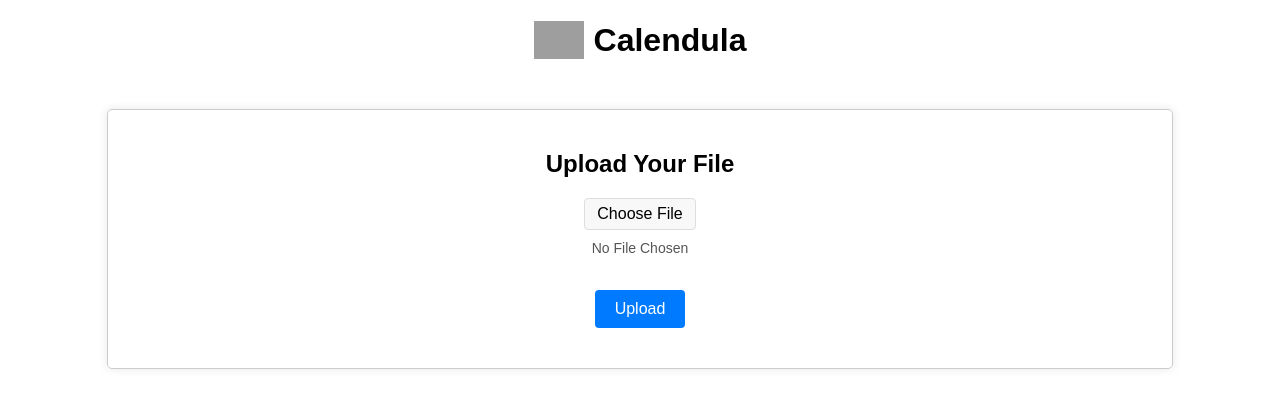
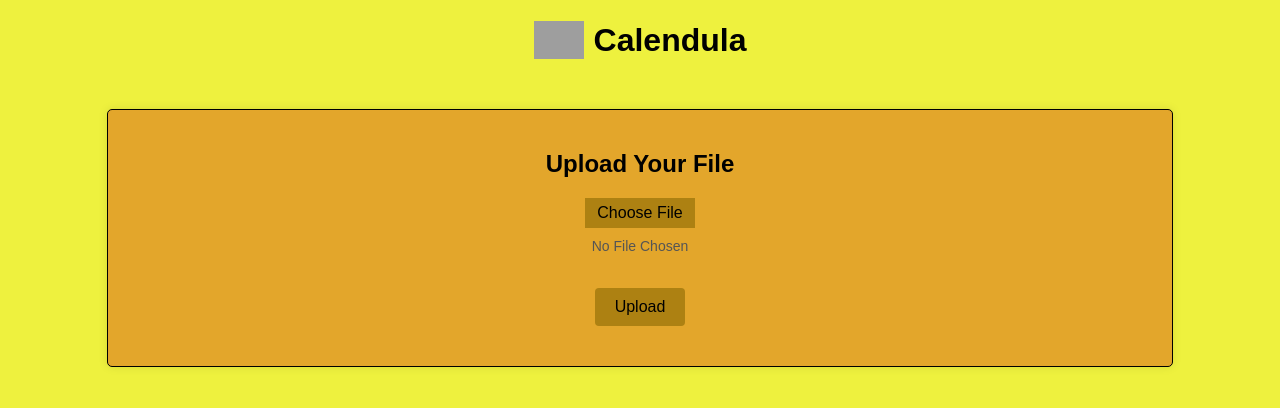
Before and after one commit to myesha-zaman/calendula, a plain HTML site: page index.html in a window 1280 px wide. Drawn offline with Linux system fonts and the light colour scheme; grey boxes are pictures that could not be loaded.

Commit message:
change colour pallete to calendula flower

```diff
--- a/styles.css
+++ b/styles.css
@@ -1,5 +1,6 @@
 /* General body styling */
 body {
+    background-color: #eef13e;
     font-family: Arial, sans-serif;
     margin: 0;
     padding: 0;
@@ -29,23 +30,27 @@ body {
 
   /* Style for the container */
   .container {
+    background-color: #e3a62b;
     text-align: center;
     width: 80%;
     margin: 0 auto;
     padding: 20px;
-    border: 1px solid #ccc;
+    border: 1px solid #000000;
     border-radius: 5px;
     box-shadow: 0 0 10px rgba(0, 0, 0, 0.1);
   }
 
   /* Style for file upload label */
   .custom-file-upload {
+    color: #000000;
     display: inline-block;
     padding: 6px 12px;
     cursor: pointer;
-    background-color: #f8f8f8;
-    border: 1px solid #ddd;
-    border-radius: 4px;
+    background-color: #ad8112;
+  }
+
+  .custom-file-upload:hover {
+    background-color: #8d690f;
   }
 
   /* Additional styling for form elements */
@@ -69,15 +74,15 @@ body {
     margin-top: 20px;
     padding: 10px 20px;
     font-size: 16px;
-    background-color: #007bff;
-    color: #fff;
+    background-color: #ad8112;
+    color: #000000;
     border: none;
     border-radius: 4px;
     cursor: pointer;
   }
 
   button:hover {
-    background-color: #0056b3;
+    background-color: #8d690f;
   }
 
   #upload-status {
```
